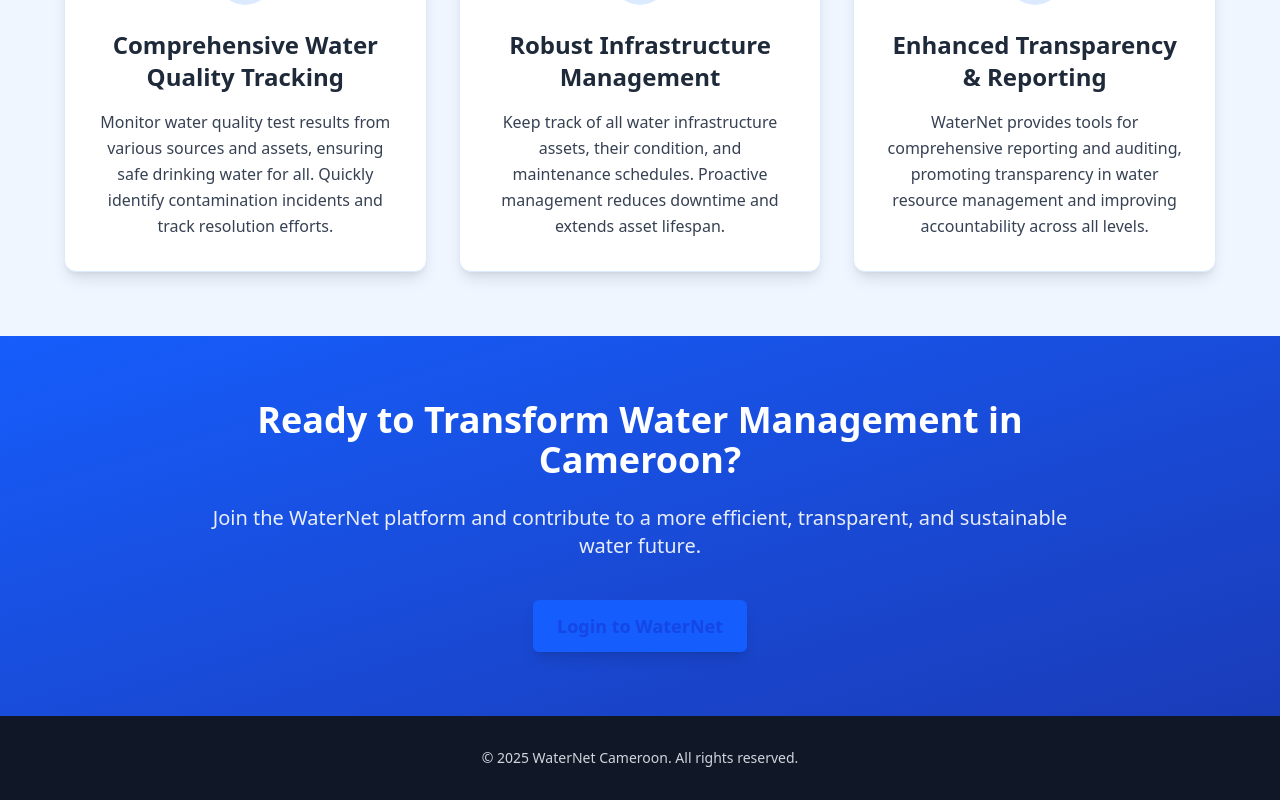
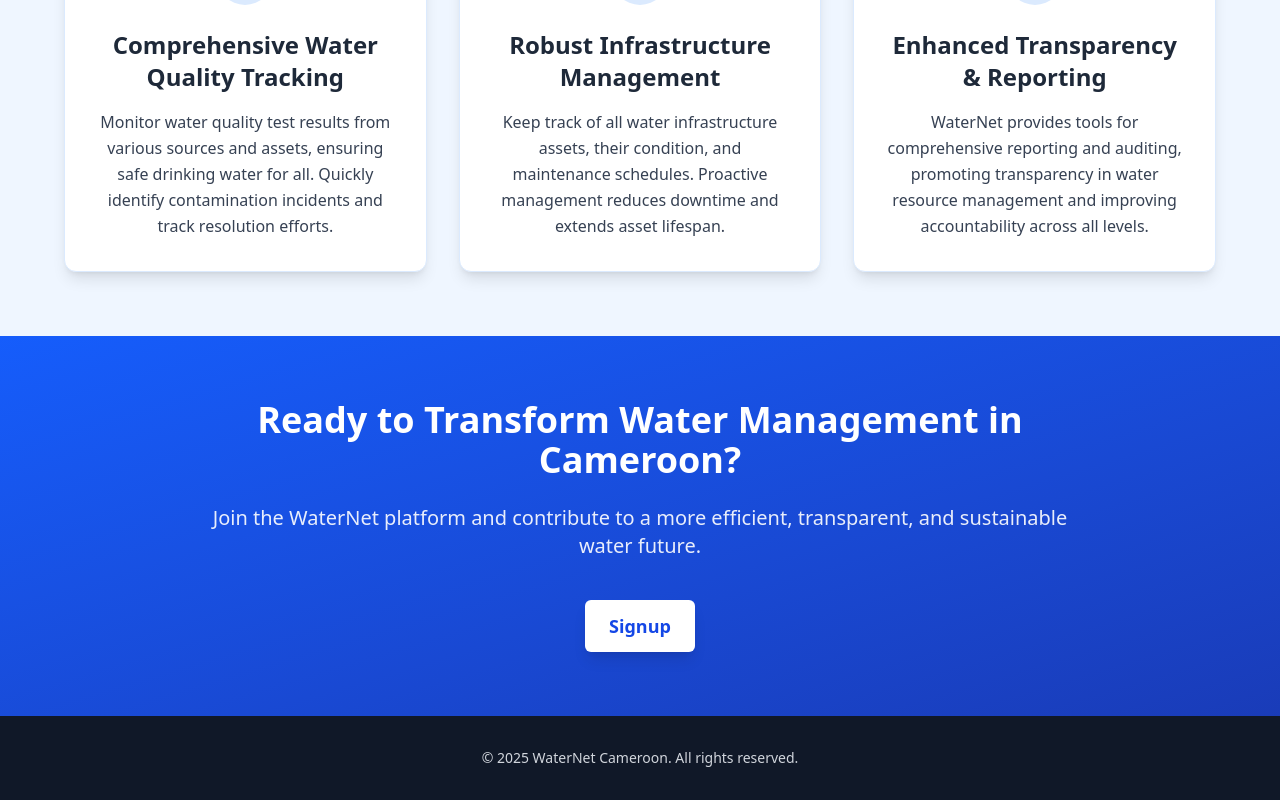
Before and after one commit to Beri28/waternet, a React (Vite) app: page / in a window 1280 px wide. Shown: the part 2038-2838 px from the top of the page. Built offline with nearby package versions, Linux system fonts and the light colour scheme.

Commit message:
Update LandingPage.tsx

```diff
--- a/src/pages/LandingPage.tsx
+++ b/src/pages/LandingPage.tsx
@@ -301,8 +301,8 @@
           <p className="text-xl opacity-90 mb-10">
             Join the WaterNet platform and contribute to a more efficient, transparent, and sustainable water future.
           </p>
-          <Button onClick={onLoginClick} size="large" className="bg-blue-200 text-blue-700 hover:bg-gray-100 transform hover:scale-105 transition-transform duration-300 shadow-lg">
-            Login to WaterNet
+          <Button onClick={onLoginClick} size="large" className="bg-white text-blue-700 hover:bg-gray-100 transform hover:scale-105 transition-transform duration-300 shadow-lg">
+            Signup
           </Button>
         </div>
       </section>
```
